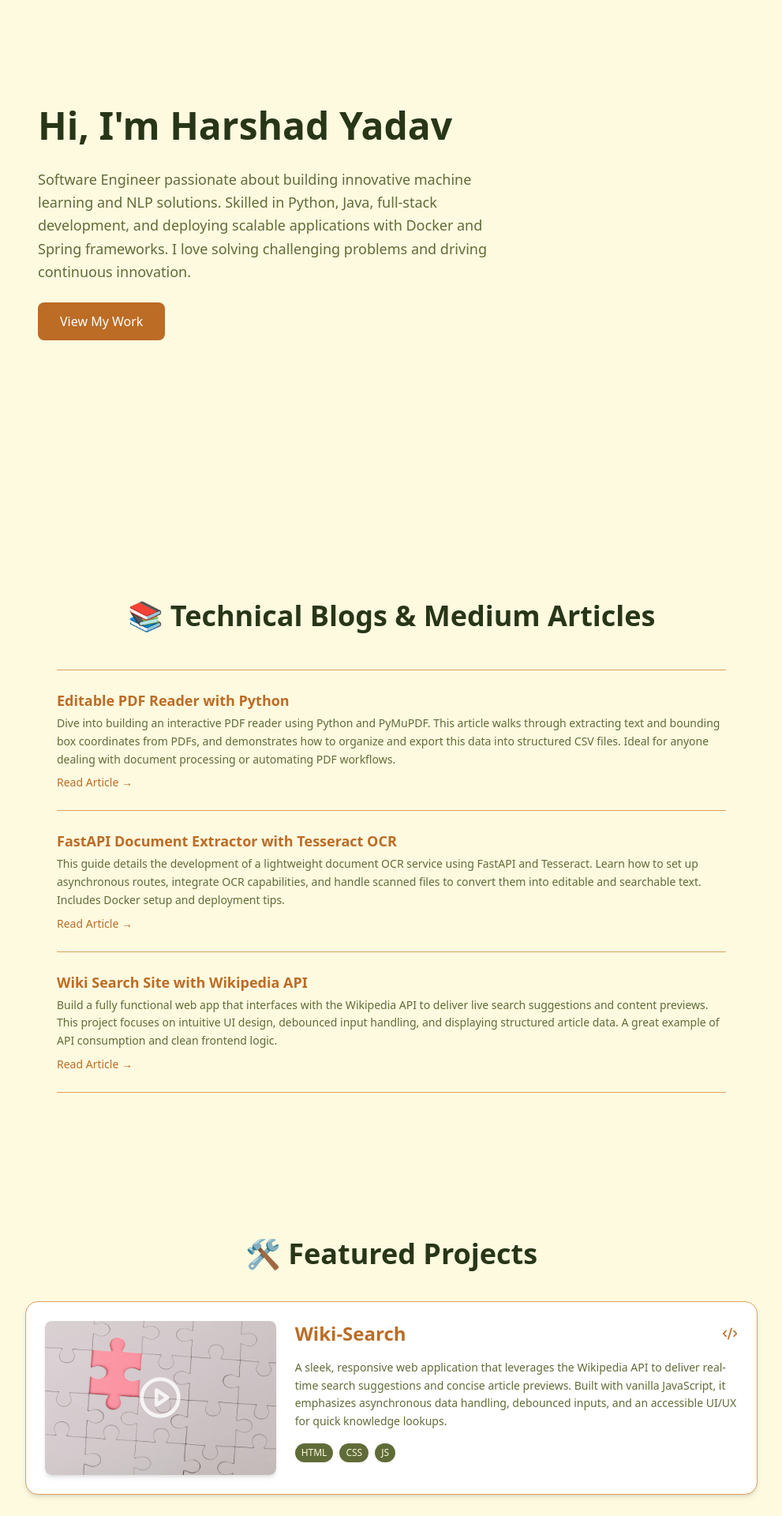
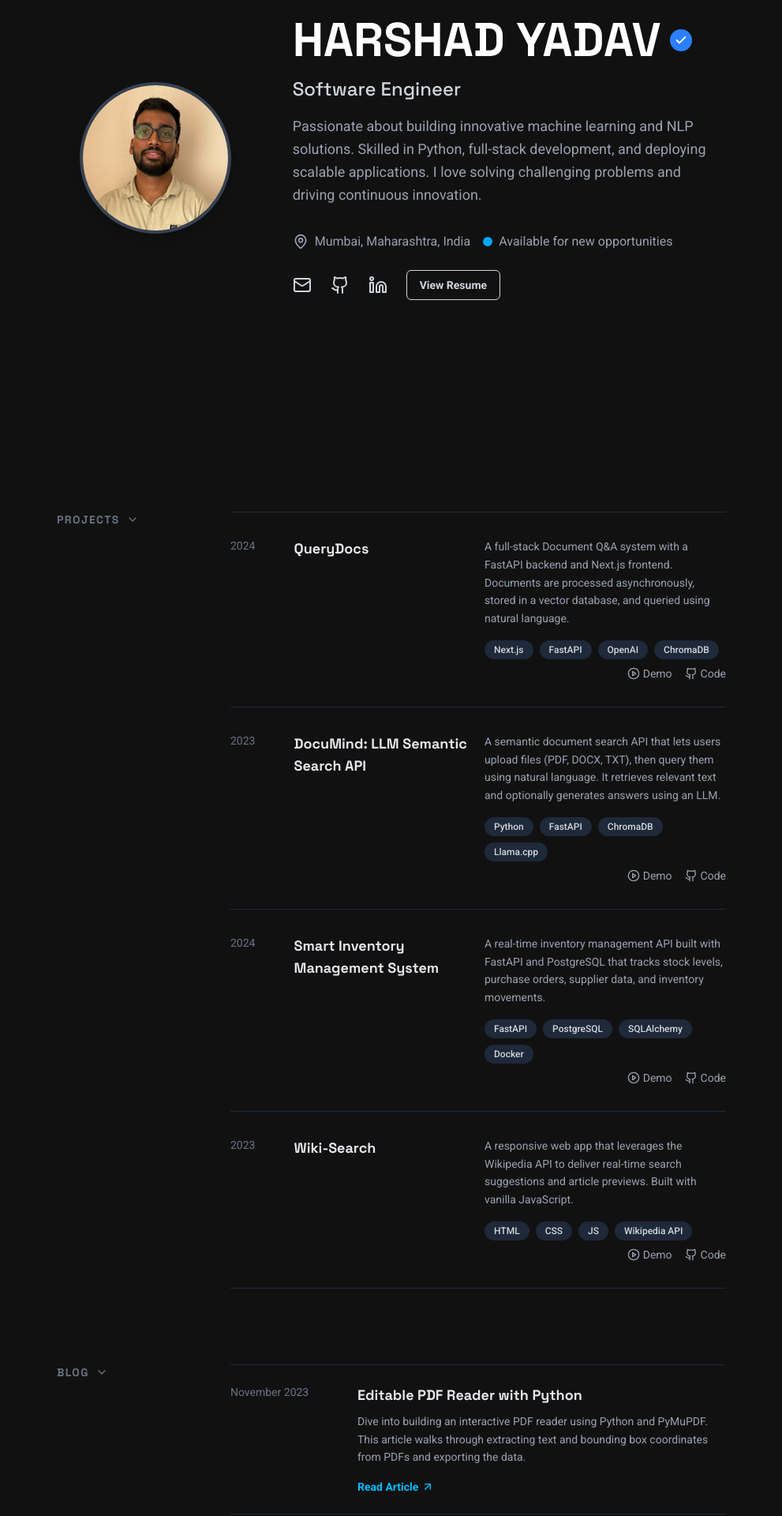
Before and after one commit to harshad208/portfolio-react, a React (Vite) app: page / in a window 1280 px wide. Shown: the part 200-2120 px from the top of the page at 79% size, without its empty margins (144-1135 px from the left). Built offline with nearby package versions, Linux system fonts and the light colour scheme.

Commit message:
restyling

```diff
--- a/index.html
+++ b/index.html
@@ -5,6 +5,9 @@
     <link rel="icon" type="image/svg+xml" href="/computer.svg" />
     <meta name="viewport" content="width=device-width, initial-scale=1.0" />
     <title>Software Developer</title>
+   <link rel="preconnect" href="https://fonts.googleapis.com">
+  <link rel="preconnect" href="https://fonts.gstatic.com" crossorigin>
+  <link href="https://fonts.googleapis.com/css2?family=Roboto:wght@400;500;700&family=Space+Grotesk:wght@500;700&display=swap" rel="stylesheet">
   </head>
   <body>
     <div id="root"></div>
--- a/src/App.jsx
+++ b/src/App.jsx
@@ -1,28 +1,20 @@
-import Navbar from './components/Navbar';
-import './index.css';
+import Intro from './components/Intro';
 import Projects from './components/Projects';
-import Contact from './components/Contact';
-import Intro from './components/Intro';
 import MediumArticles from './components/MediumArticles';
-
+import Section from './components/Section'; // We'll create this reusable component
 
 function App() {
   return (
-    <div>
-      <Navbar />
-      <main className="pt-20 px-6 max-w-5xl mx-auto">
-        <Intro />
-
-        <MediumArticles />
-
-        <br/>
-
-        <Projects />
-
-        <br/>
-
-        <Contact />
-
+    // The main container centers the content
+    <div className="max-w-4xl mx-auto px-6">
+      <Intro />
+      <main>
+        <Section title="Projects" id="projects">
+          <Projects />
+        </Section>
+        <Section title="Blog" id="blog">
+          <MediumArticles />
+        </Section>
       </main>
     </div>
   );
--- a/src/components/Intro.jsx
+++ b/src/components/Intro.jsx
@@ -1,27 +1,77 @@
-export default function Hero() {
+// src/components/Intro.jsx
+import { MapPin, Mail, Github, Linkedin, Check } from "lucide-react";
+
+export default function Intro() {
   return (
-    <section
-      id="hero"
-      className="w-full min-h-screen flex flex-col justify-center items-start text-left px-6 md:px-0 max-w-4xl mx-auto"
-      style={{ backgroundColor: '#FEFAE0' }} // matches body for full width
-    >
-      <h1 className="text-5xl font-extrabold mb-6 text-[#283618] leading-tight">
-        Hi, I'm Harshad Yadav
-      </h1>
+    <section id="home" className="min-h-screen flex items-center justify-center py-20">
+      <div className="grid grid-cols-1 md:grid-cols-3 gap-8 md:gap-12 items-center max-w-6xl mx-auto">
 
-      <p className="text-lg text-[#606C38] mb-6 max-w-xl leading-relaxed">
-        Software Engineer passionate about building innovative machine learning and NLP solutions.
-        Skilled in Python, Java, full-stack development, and deploying scalable applications
-        with Docker and Spring frameworks. I love solving challenging problems and driving
-        continuous innovation.
-      </p>
+        {/* Column 1: Profile Photo (Tick has been removed from here) */}
+        <div className="md:col-span-1 flex justify-center">
+          <div className="relative w-40 h-40 md:w-48 md:h-48">
+            <img
+              src="/videos/photo.jpg" // Your photo from the /public folder
+              alt="Harshad Yadav"
+              className="w-full h-full rounded-full object-cover border-4 border-gray-700 shadow-lg"
+            />
+          </div>
+        </div>
 
-      <a
-        href="#projects"
-        className="inline-block bg-[#BC6C25] text-white px-7 py-3 rounded-lg hover:bg-[#DDA15E] transition"
-      >
-        View My Work
-      </a>
+        {/* Column 2: Text Content */}
+        <div className="md:col-span-2 space-y-4 text-center md:text-left">
+
+          {/* Flex container to align Name and Verified Tick */}
+          <div className="flex items-center justify-center md:justify-start gap-3">
+            <h1 className="text-4xl md:text-6xl font-black uppercase text-white">
+              Harshad Yadav
+            </h1>
+            {/* Blue Verified Tick */}
+            <div className="flex h-7 w-7 items-center justify-center rounded-full bg-blue-500">
+              <Check className="h-4 w-4 text-white" strokeWidth={3} />
+            </div>
+          </div>
+
+          <h2 className="text-xl md:text-2xl font-medium text-gray-300">
+            Software Engineer
+          </h2>
+          <p className="text-base md:text-lg text-gray-400 max-w-xl mx-auto md:mx-0 leading-relaxed">
+            Passionate about building innovative machine learning and NLP solutions.
+            Skilled in Python, full-stack development, and deploying scalable applications.
+            I love solving challenging problems and driving continuous innovation.
+          </p>
+
+          {/* Details Section */}
+          <div className="pt-4 flex flex-col sm:flex-row gap-4 justify-center md:justify-start">
+            <div className="flex items-center justify-center gap-2 text-gray-400">
+              <MapPin className="h-5 w-5" />
+              <span>Mumbai, Maharashtra, India</span>
+            </div>
+            <div className="flex items-center justify-center gap-2 text-gray-400">
+              <span className="relative flex h-3 w-3">
+                <span className="animate-ping absolute inline-flex h-full w-full rounded-full bg-sky-400 opacity-75"></span>
+                <span className="relative inline-flex rounded-full h-3 w-3 bg-sky-500"></span>
+              </span>
+              <span>Available for new opportunities</span>
+            </div>
+          </div>
+
+          {/* Social & Contact Links */}
+          <div className="pt-2 flex items-center justify-center md:justify-start space-x-6 text-gray-300">
+            <a href="mailto:harshadyadav20@gmail.com" className="hover:text-white transition-colors duration-300" title="Email">
+              <Mail className="h-6 w-6" />
+            </a>
+            <a href="https://github.com/harshad208/" target="_blank" rel="noopener noreferrer" className="hover:text-white transition-colors duration-300" title="GitHub">
+              <Github className="h-6 w-6" />
+            </a>
+            <a href="https://in.linkedin.com/in/harshad-yadav-208" target="_blank" rel="noopener noreferrer" className="hover:text-white transition-colors duration-300" title="LinkedIn">
+              <Linkedin className="h-6 w-6" />
+            </a>
+            <a href="/Resume.pdf" target="_blank" rel="noopener noreferrer" className="text-sm font-semibold border px-4 py-2 rounded-md hover:bg-white hover:text-black transition-colors duration-300">
+              View Resume
+            </a>
+          </div>
+        </div>
+      </div>
     </section>
   );
 }
--- a/src/components/MediumArticles.jsx
+++ b/src/components/MediumArticles.jsx
@@ -1,56 +1,61 @@
-export default function MediumArticles() {
+// src/components/MediumArticles.jsx
+
+import { ArrowUpRight } from "lucide-react";
+
+// Add a 'date' property to each article for the new layout.
 const articles = [
   {
+    date: "November 2023",
     title: "Editable PDF Reader with Python",
-    description:
-      "Dive into building an interactive PDF reader using Python and PyMuPDF. This article walks through extracting text and bounding box coordinates from PDFs, and demonstrates how to organize and export this data into structured CSV files. Ideal for anyone dealing with document processing or automating PDF workflows.",
+    description: "Dive into building an interactive PDF reader using Python and PyMuPDF. This article walks through extracting text and bounding box coordinates from PDFs and exporting the data.",
     link: "https://medium.com/@harshadyadav20/developing-an-editable-pdf-reader-with-python-f758c57c1591",
   },
   {
+    date: "October 2023",
     title: "FastAPI Document Extractor with Tesseract OCR",
-    description:
-      "This guide details the development of a lightweight document OCR service using FastAPI and Tesseract. Learn how to set up asynchronous routes, integrate OCR capabilities, and handle scanned files to convert them into editable and searchable text. Includes Docker setup and deployment tips.",
+    description: "A guide detailing the development of a lightweight document OCR service using FastAPI and Tesseract. Learn to set up asynchronous routes and integrate OCR capabilities.",
     link: "https://medium.com/@harshadyadav20/building-a-fastapi-document-extractor-with-tesseract-ocr-820878c7f6d8",
   },
   {
+    date: "September 2023",
     title: "Wiki Search Site with Wikipedia API",
-    description:
-      "Build a fully functional web app that interfaces with the Wikipedia API to deliver live search suggestions and content previews. This project focuses on intuitive UI design, debounced input handling, and displaying structured article data. A great example of API consumption and clean frontend logic.",
+    description: "Build a web app that interfaces with the Wikipedia API for live search suggestions. This project focuses on intuitive UI design and debounced input handling.",
     link: "https://medium.com/@harshadyadav20/developing-a-wiki-search-site-using-the-wikipedia-api-ca0b9e424657",
   },
 ];
 
-
+export default function MediumArticles() {
   return (
-    <section id="medium-articles" className="py-20" style={{ backgroundColor: "#FEFAE0" }}>
-      <div className="max-w-4xl mx-auto px-6">
-        <h3 className="text-4xl font-bold mb-12 text-center text-[#283618]">
-          📚 Technical Blogs & Medium Articles
-        </h3>
-
-        <ul className="divide-y divide-[#DDA15E] border-t border-b border-[#DDA15E]">
-          {articles.map(({ title, description, link }, index) => (
-            <li key={index} className="py-6">
+    <div className="border-t border-gray-800">
+      {articles.map((article) => (
         <a
-                href={link}
+          key={article.title}
+          href={article.link}
           target="_blank"
           rel="noopener noreferrer"
-                className="block group"
+          className="group block grid grid-cols-1 md:grid-cols-4 gap-x-4 gap-y-2 border-b border-gray-800 py-6 transition-colors duration-300 hover:bg-gray-500/5"
         >
-                <h4 className="text-lg font-semibold text-[#BC6C25] group-hover:underline">
-                  {title}
+          {/* Column 1: Date */}
+          <div className="md:col-span-1 text-sm text-gray-500">
+            {article.date}
+          </div>
+
+          {/* Column 2: Content */}
+          <div className="md:col-span-3">
+            <h4 className="text-lg font-semibold text-gray-200 group-hover:text-white transition-colors duration-300">
+              {article.title}
             </h4>
-                <p className="text-[#606C38] text-sm mt-1 leading-relaxed">
-                  {description}
+            <p className="mt-2 text-gray-400 text-sm leading-relaxed">
+              {article.description}
             </p>
-                <span className="text-[#BC6C25] text-sm font-medium mt-2 inline-block group-hover:underline">
-                  Read Article →
-                </span>
+            {/* Clear Call-to-Action Link */}
+            <div className="mt-4 flex items-center text-sm font-semibold text-sky-400 transition-colors duration-300 group-hover:text-sky-300">
+              <span>Read Article</span>
+              <ArrowUpRight className="ml-1 h-4 w-4 transform transition-transform duration-300 group-hover:-translate-y-0.5 group-hover:translate-x-0.5" />
+            </div>
+          </div>
         </a>
-            </li>
       ))}
-        </ul>
     </div>
-    </section>
   );
 }
--- a/src/components/Projects.jsx
+++ b/src/components/Projects.jsx
@@ -1,182 +1,133 @@
-import { useState } from "react";
-import { Code2, PlayCircle } from "lucide-react";
+// src/components/Projects.jsx
 
-export default function Projects() {
-  const projects = [
+import { useState } from "react"; // useEffect is no longer needed
+import { Github, PlayCircle } from "lucide-react";
+
+const projectData = [
   {
+    year: 2024,
+    title: "QueryDocs",
+    description: "A full-stack Document Q&A system with a FastAPI backend and Next.js frontend. Documents are processed asynchronously, stored in a vector database, and queried using natural language.",
+    tech: ["Next.js", "FastAPI", "OpenAI", "ChromaDB"],
+    link: "https://github.com/harshad208/doc_qna",
+    videoSrc: "/videos/docqna.webm",
+  },
+  {
+    year: 2023,
+    title: "DocuMind: LLM Semantic Search API",
+    description: "A semantic document search API that lets users upload files (PDF, DOCX, TXT), then query them using natural language. It retrieves relevant text and optionally generates answers using an LLM.",
+    tech: ["Python", "FastAPI", "ChromaDB", "Llama.cpp"],
+    link: "https://github.com/harshad208/llm_doc_search_project",
+    videoSrc: "/videos/llm_doc.webm",
+  },
+  {
+    year: 2024,
+    title: "Smart Inventory Management System",
+    description: "A real-time inventory management API built with FastAPI and PostgreSQL that tracks stock levels, purchase orders, supplier data, and inventory movements.",
+    tech: ["FastAPI", "PostgreSQL", "SQLAlchemy", "Docker"],
+    link: "https://github.com/harshad208/smart_inventory.git",
+    videoSrc: "/videos/database.webm",
+  },
+  {
+    year: 2023,
     title: "Wiki-Search",
-      description:
-        "A sleek, responsive web application that leverages the Wikipedia API to deliver real-time search suggestions and concise article previews. Built with vanilla JavaScript, it emphasizes asynchronous data handling, debounced inputs, and an accessible UI/UX for quick knowledge lookups.",
-      tech: ["HTML", "CSS", "JS"],
+    description: "A responsive web app that leverages the Wikipedia API to deliver real-time search suggestions and article previews. Built with vanilla JavaScript.",
+    tech: ["HTML", "CSS", "JS", "Wikipedia API"],
     link: "https://wikipedia-search-engine-208.netlify.app",
     videoSrc: "/videos/wiki.webm",
-      thumbnail: "/videos/search.jpg",
-    },
-    {
-      title: "Doc Text Extract",
-      description:
-        "An OCR-powered document processor that utilizes Python and Tesseract to extract searchable, editable text from scanned images and PDFs. Built with modular architecture, the tool supports batch processing and includes features for bounding box visualization and confidence score filtering.",
-      tech: ["Python", "Tesseract OCR"],
-      link: "https://github.com/harshad208/document_text_extractor",
-      videoSrc: "/videos/doc_text_extract.webm",
-      thumbnail: "/videos/extract.jpeg",
-    },
-    {
-      title: "Word-Guessing Game",
-      description:
-        "A browser-based Hangman-style game built with HTML, CSS, and JavaScript. Features include randomized word selection, hint system, and real-time UI feedback. Designed with minimalistic styling and responsive interactions for casual vocabulary testing.",
-      tech: ["HTML", "CSS", "JS"],
-      link: "https://splendorous-ganache-81f4e8.netlify.app",
-      videoSrc: "/videos/word.webm",
-      thumbnail: "/videos/hangman.jpeg",
-    },
-    {
-      title: "DocuMind: LLM Semantic Search API",
-      description:
-        "A semantic document search API that lets users upload files (PDF, DOCX, TXT), then query them using natural language. It retrieves relevant text and optionally generates answers using an LLM.",
-      tech: [
-        "Python",
-        "FastAPI",
-        "Uvicorn",
-        "ChromaDB",
-        "Llama.cpp (for GGUF models)",
-        "Sentence Transformers",
-        "PyPDF",
-        "python-docx",
-        "Pydantic",
-      ],
-      link: "https://github.com/harshad208/llm_doc_search_project",
-      videoSrc: "/videos/llm_doc.webm",
-      thumbnail: "/videos/llm.png",
-    },
-    {
-      title: "Smart Inventory & Order Management System",
-      description:
-        "A real-time inventory management API built with FastAPI and PostgreSQL that tracks stock levels, purchase orders, supplier data, and inventory movements. It showcases modern backend design and efficient use of relational databases.",
-      tech: [
-      "Python",
-      "FastAPI",
-      "PostgreSQL",
-      "SQLAlchemy",
-      "Alembic",
-      "Pydantic",
-      "Docker",
-      "Docker Compose",
-      "Uvicorn",
-      "Git",
-      "MyPy"
-    ],
-      link: "https://github.com/harshad208/smart_inventory.git",
-      videoSrc: "/videos/database.webm",
-      thumbnail: "/videos/database.jpg",
-    },
-    {
-  "title": "QueryDocs",
-  "description": "A full-stack Document Q&A system with a FastAPI backend and Next.js frontend. Documents are processed asynchronously, stored in a vector database, and queried using natural language. The interface features a side-by-side chat and document preview, enabling efficient document exploration and semantic search.",
-  "tech": [
-    "TypeScript",
-    "React",
-    "Next.js",
-    "Tailwind CSS",
-    "Python",
-    "FastAPI",
-    "OpenAI API",
-    "ChromaDB"
-  ],
-  "link": "https://github.com/harshad208/doc_qna",
-  "videoSrc": "/videos/docqna.webm",
-  "thumbnail": "/videos/QNA.png"
   },
 ];
 
+export default function Projects() {
+  // We only need state for the video modal now
   const [modalVideo, setModalVideo] = useState(null);
 
+  // The useEffect and states for hover have been removed.
+
   return (
-    <section id="projects" className="py-20" style={{ backgroundColor: "#FEFAE0" }}>
-  <div className="max-w-6xl mx-auto px-6">
-    <h3 className="text-4xl font-bold mb-10 text-center text-[#283618]">
-      🛠️ Featured Projects
+    <>
+      <div className="border-t border-gray-800">
+        {projectData.map((project) => (
+          // The onMouseEnter and onMouseLeave events have been removed from this div
+          <div
+            key={project.title}
+            className="group grid grid-cols-1 md:grid-cols-8 gap-x-4 gap-y-2 border-b border-gray-800 py-8 transition-colors duration-300 hover:bg-gray-500/5"
+          >
+            {/* Column 1: Year */}
+            <div className="md:col-span-1 text-sm text-gray-500">{project.year}</div>
+
+            {/* Column 2: Title */}
+            <div className="md:col-span-3">
+              <h3 className="text-lg font-semibold text-gray-200 group-hover:text-white transition-colors duration-300">
+                {project.title}
               </h3>
-
-    <div className="flex flex-col space-y-12">
-      {projects.map(({ title, description, tech, link, videoSrc, thumbnail }, index) => (
-        <div
-          key={index}
-          className="bg-white border border-[#DDA15E] rounded-2xl p-6 shadow-md flex flex-col md:flex-row items-start gap-6"
-        >
-          {/* Thumbnail */}
-          <div
-            onClick={() => setModalVideo(videoSrc)}
-            className="relative w-full md:w-1/3 cursor-pointer rounded-lg overflow-hidden shadow-md"
-            title="Play Video"
-          >
-            <img
-              src={thumbnail}
-              alt={`${title} video thumbnail`}
-              className="w-full h-full object-cover rounded-lg"
-              loading="lazy"
-            />
-            <PlayCircle className="absolute top-1/2 left-1/2 transform -translate-x-1/2 -translate-y-1/2 text-white opacity-80 w-14 h-14" />
             </div>
 
-          {/* Content */}
-          <div className="flex flex-col flex-1 space-y-4">
-            <div className="flex items-center justify-between">
-              <h4 className="text-2xl font-semibold text-[#BC6C25]">{title}</h4>
-              <a
-                href={link}
-                target="_blank"
-                rel="noopener noreferrer"
-                onClick={(e) => e.stopPropagation()}
-                className="text-[#BC6C25] hover:text-[#DDA15E]"
-                title="Visit Project"
-              >
-                <Code2 className="h-5 w-5" />
-              </a>
-            </div>
-
-            <p className="text-[#606C38] text-sm leading-relaxed">{description}</p>
-
+            {/* Column 3: Description, Tech, and Actions */}
+            <div className="md:col-span-4">
+              <p className="text-gray-400 text-sm leading-relaxed mb-4">
+                {project.description}
+              </p>
+              <div className="flex flex-wrap items-center gap-x-4 gap-y-2">
                 <div className="flex flex-wrap gap-2">
-              {tech.map((techItem, i) => (
+                  {project.tech.map((techItem) => (
                     <span
-                  key={i}
-                  className="bg-[#606C38] text-[#FEFAE0] px-2 py-1 rounded-full text-xs font-medium"
+                      key={techItem}
+                      className="bg-gray-800 text-gray-300 px-3 py-1 rounded-full text-xs font-medium"
                     >
                       {techItem}
                     </span>
                   ))}
                 </div>
+                <div className="flex items-center gap-4 ml-auto">
+                    <button
+                      onClick={() => setModalVideo(project.videoSrc)}
+                      className="flex items-center gap-1 text-gray-400 hover:text-white transition-colors duration-300"
+                      title="Watch Demo"
+                    >
+                      <PlayCircle className="h-4 w-4" />
+                      <span className="text-sm">Demo</span>
+                    </button>
+                    <a
+                      href={project.link}
+                      target="_blank"
+                      rel="noopener noreferrer"
+                      className="flex items-center gap-1 text-gray-400 hover:text-white transition-colors duration-300"
+                      title="View Source Code"
+                    >
+                      <Github className="h-4 w-4" />
+                      <span className="text-sm">Code</span>
+                    </a>
+                </div>
+              </div>
             </div>
           </div>
         ))}
       </div>
-  </div>
 
-  {/* Video Modal */}
+      {/* Video Modal (No changes needed here) */}
       {modalVideo && (
         <div
           onClick={() => setModalVideo(null)}
-      className="fixed inset-0 bg-black bg-opacity-80 flex items-center justify-center z-50 p-4"
+          className="fixed inset-0 bg-black/80 backdrop-blur-sm flex items-center justify-center z-50 p-4"
           role="dialog"
           aria-modal="true"
         >
           <div
             onClick={(e) => e.stopPropagation()}
-        className="relative bg-black rounded-lg overflow-hidden max-w-4xl w-full"
+            className="relative bg-black rounded-lg overflow-hidden shadow-2xl max-w-4xl w-full"
           >
             <video src={modalVideo} controls autoPlay className="w-full h-auto" />
             <button
               onClick={() => setModalVideo(null)}
-          className="absolute top-3 right-3 text-white text-3xl font-bold"
+              className="absolute top-2 right-4 text-white text-4xl font-bold hover:text-gray-300 transition-colors"
               aria-label="Close video modal"
             >
-          &times;
+              ×
             </button>
           </div>
         </div>
       )}
-</section>
-
+    </>
   );
 }
--- /dev/null
+++ b/src/components/Section.jsx
@@ -0,0 +1,43 @@
+// src/components/Section.jsx
+
+import { useState } from "react";
+import { ChevronDown } from "lucide-react";
+
+export default function Section({ title, id, children }) {
+  // Each Section now manages its own "open" or "closed" state.
+  // We'll default them to true (open) on page load.
+  const [isOpen, setIsOpen] = useState(true);
+
+  return (
+    <section id={id} className="py-12 grid md:grid-cols-4 gap-x-8">
+      {/* Left Column: Section Title (now a clickable button) */}
+      <div
+        className="md:col-span-1 cursor-pointer group"
+        onClick={() => setIsOpen(!isOpen)} // Toggle the state on click
+      >
+        <div className="flex items-center gap-2">
+          <h2 className="text-sm font-bold uppercase text-gray-500 group-hover:text-white tracking-widest transition-colors">
+            {title}
+          </h2>
+          {/* Chevron icon rotates based on the 'isOpen' state */}
+          <ChevronDown
+            className={`h-4 w-4 text-gray-500 transition-transform duration-300 group-hover:text-white ${!isOpen && "-rotate-90"}`}
+          />
+        </div>
+      </div>
+
+      {/* Right Column: Collapsible Content */}
+      <div className="md:col-span-3">
+        {/* This wrapper div handles the smooth collapse/expand animation */}
+        <div
+          className={`grid transition-all duration-500 ease-in-out ${isOpen ? "grid-rows-[1fr] opacity-100" : "grid-rows-[0fr] opacity-0"}`}
+        >
+          <div className="overflow-hidden">
+            {/* The content itself */}
+            {children}
+          </div>
+        </div>
+      </div>
+    </section>
+  );
+}
--- a/src/index.css
+++ b/src/index.css
@@ -1,5 +1,5 @@
 @import "tailwindcss";
-
+/*
 html {
   scroll-behavior: smooth;
 }
@@ -7,4 +7,23 @@ html {
 body {
   @apply bg-[#FEFAE0] text-[#283618] font-sans;
 
+} */
+
+
+body {
+  background-color: #111111;
+  color: #EAEAEA;
+  font-family: 'Roboto', sans-serif;
+  -webkit-font-smoothing: antialiased;
+  -moz-osx-font-smoothing: grayscale;
 }
+
+/* For smooth scrolling when clicking nav links */
+html {
+  scroll-behavior: smooth;
+}
+
+/* Target all headings and apply the heading font */
+h1, h2, h3, h4, h5, h6 {
+  font-family: 'Space Grotesk', sans-serif;
+}
```
Also changed, not shown: src/components/Contact.jsx (deleted, +0 -61 lines), src/components/Navbar.jsx (deleted, +0 -32 lines), public/videos/photo.jpg (added), 1 other file (tests, documents, lock files or other folders). Lines whose indentation alone changed are shown as unchanged.
